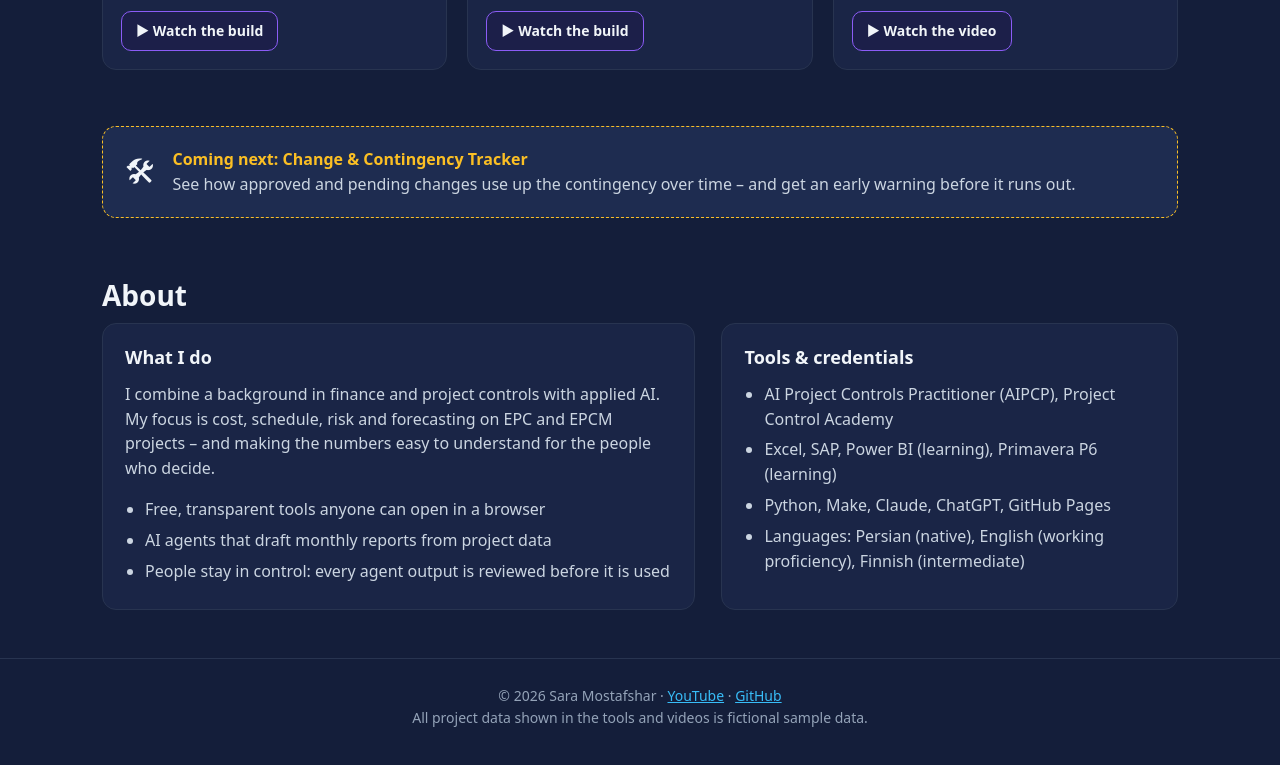
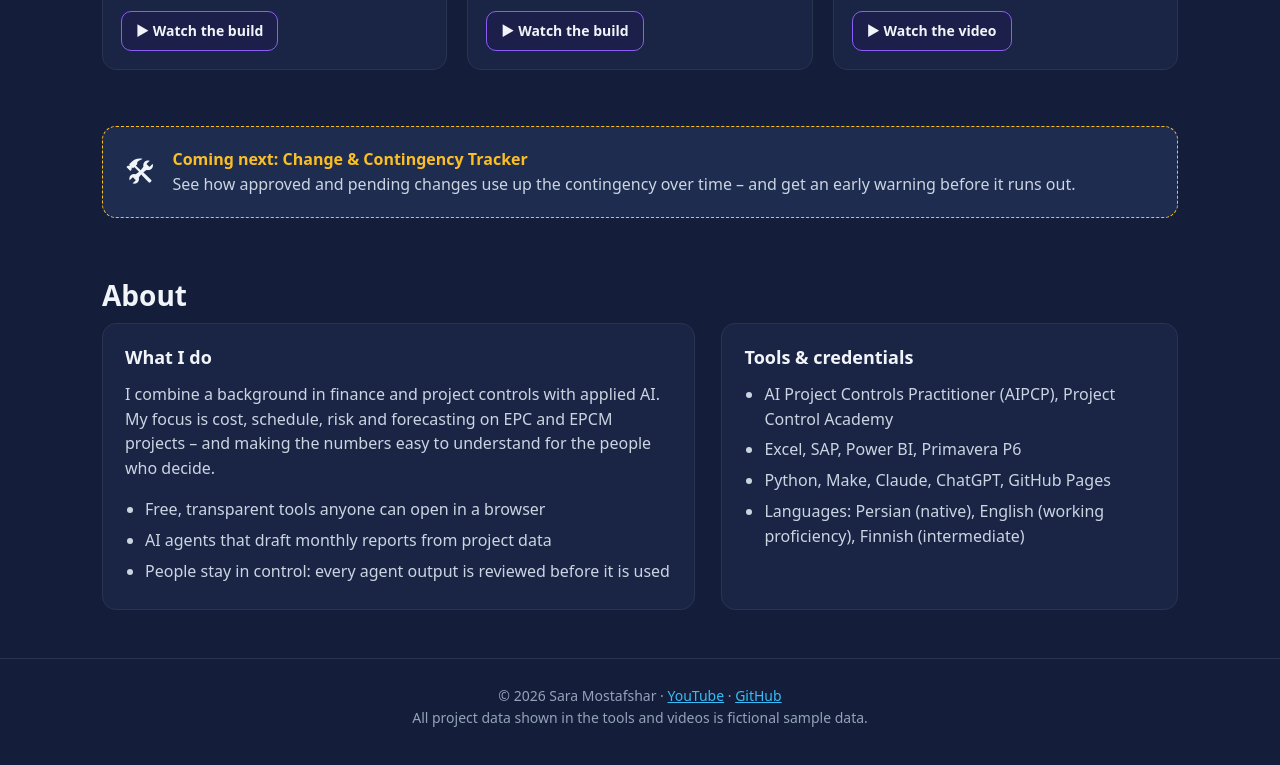
Before and after one commit to sara-mostafshar/sara-mostafshar.github.io, a plain HTML site: page index.html in a window 1280 px wide. Shown: the part 2066-2831 px from the top of the page. Drawn offline with Linux system fonts and the light colour scheme.

Commit message:
Remove (learning) from Power BI and P6

```diff
--- a/index.html
+++ b/index.html
@@ -227,7 +227,7 @@
         <h3>Tools &amp; credentials</h3>
         <ul>
           <li>AI Project Controls Practitioner (AIPCP), Project Control Academy</li>
-          <li>Excel, SAP, Power BI (learning), Primavera P6 (learning)</li>
+          <li>Excel, SAP, Power BI, Primavera P6</li>
           <li>Python, Make, Claude, ChatGPT, GitHub Pages</li>
           <li>Languages: Persian (native), English (working proficiency), Finnish (intermediate)</li>
         </ul>
```
